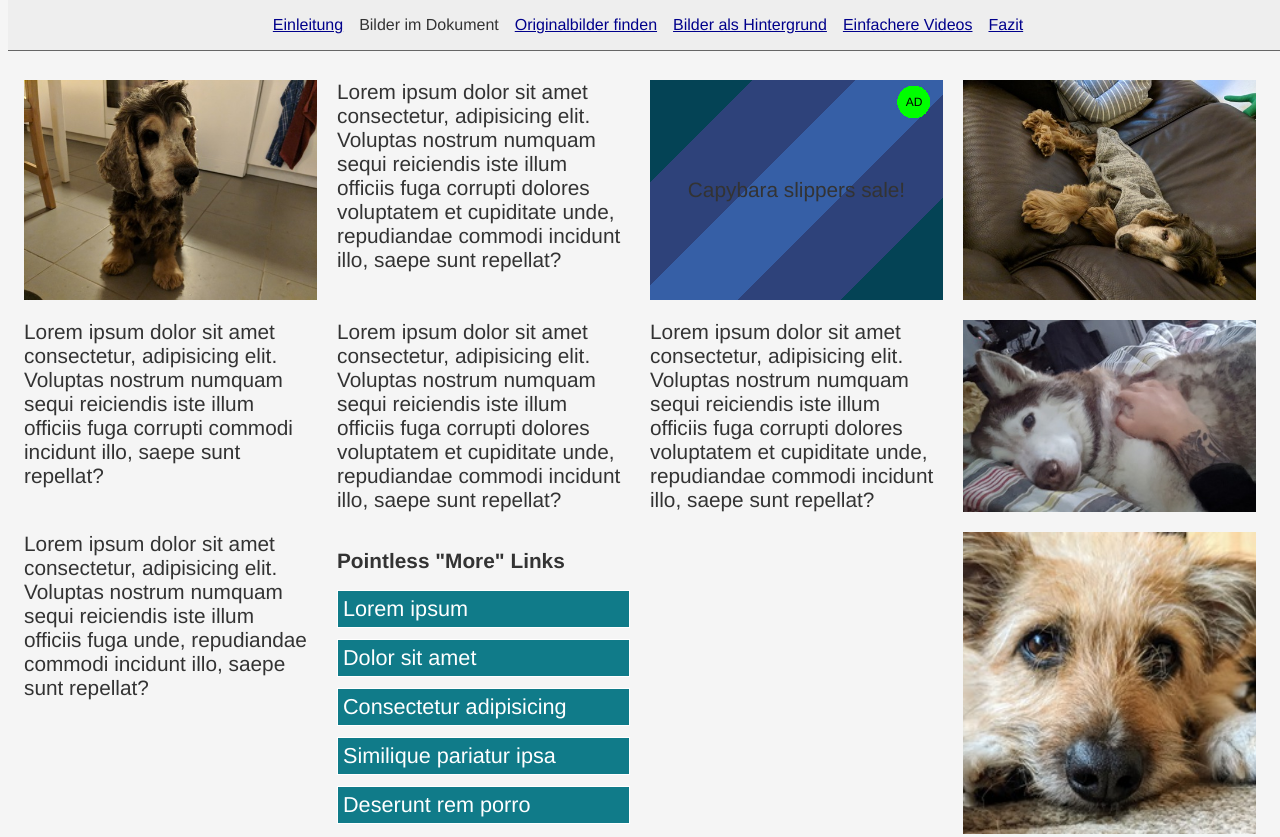
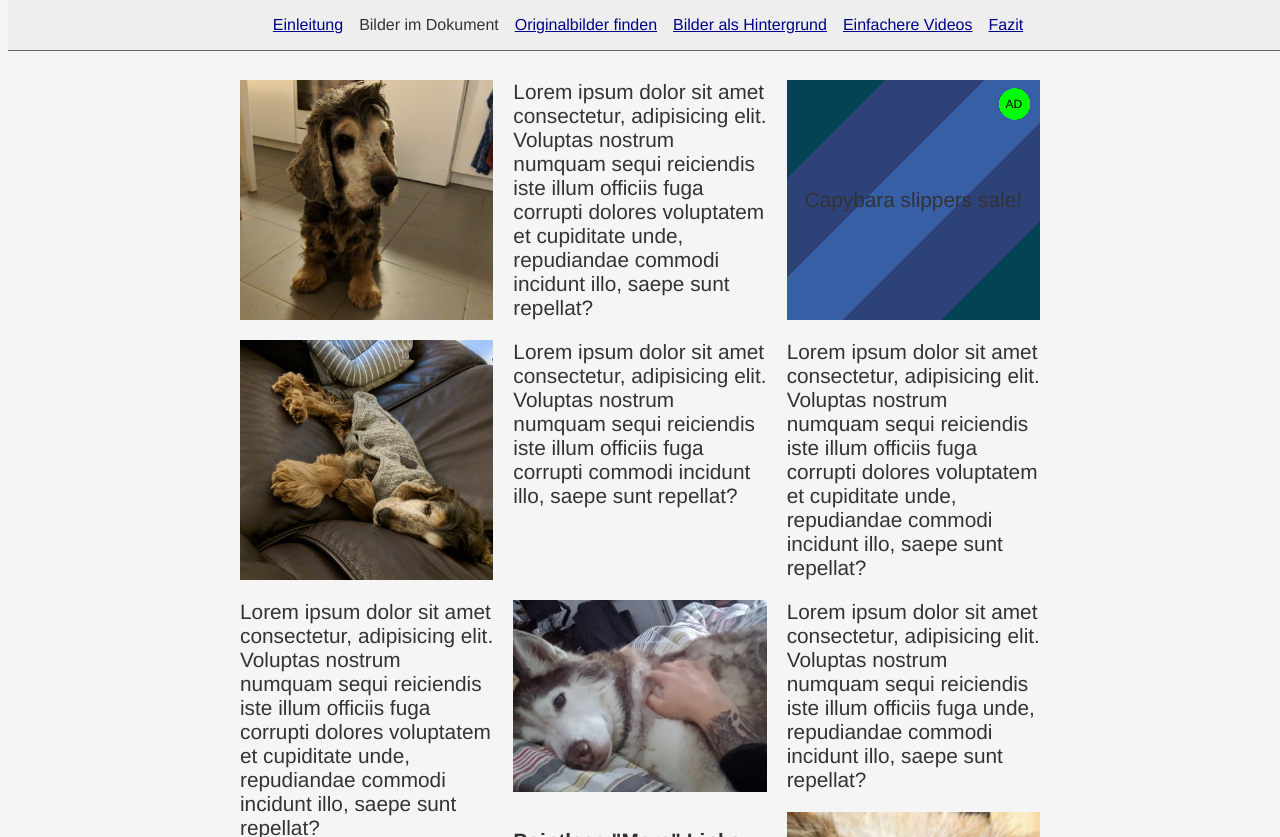
Before and after one commit to codepo8/devtools-deutsch, a plain HTML site: page demos/gallery.html in a window 1280 px wide. Shown: the top 837 px of the page. Drawn offline with Linux system fonts and the light colour scheme.

Commit message:
gallery centered

```diff
--- a/demos/gallery.html
+++ b/demos/gallery.html
@@ -9,12 +9,13 @@
     <style>
         #gallery {
             list-style: none;
-            margin: 0;
+            margin: 0 auto;
             padding: 1em;
             margin-top: 2em;
             display: grid;
             grid-template-columns: repeat(auto-fit, minmax(250px, 1fr));
             gap: 20px;
+            max-width: 800px;
         }
         .double {
             grid-column: span 2;
```
